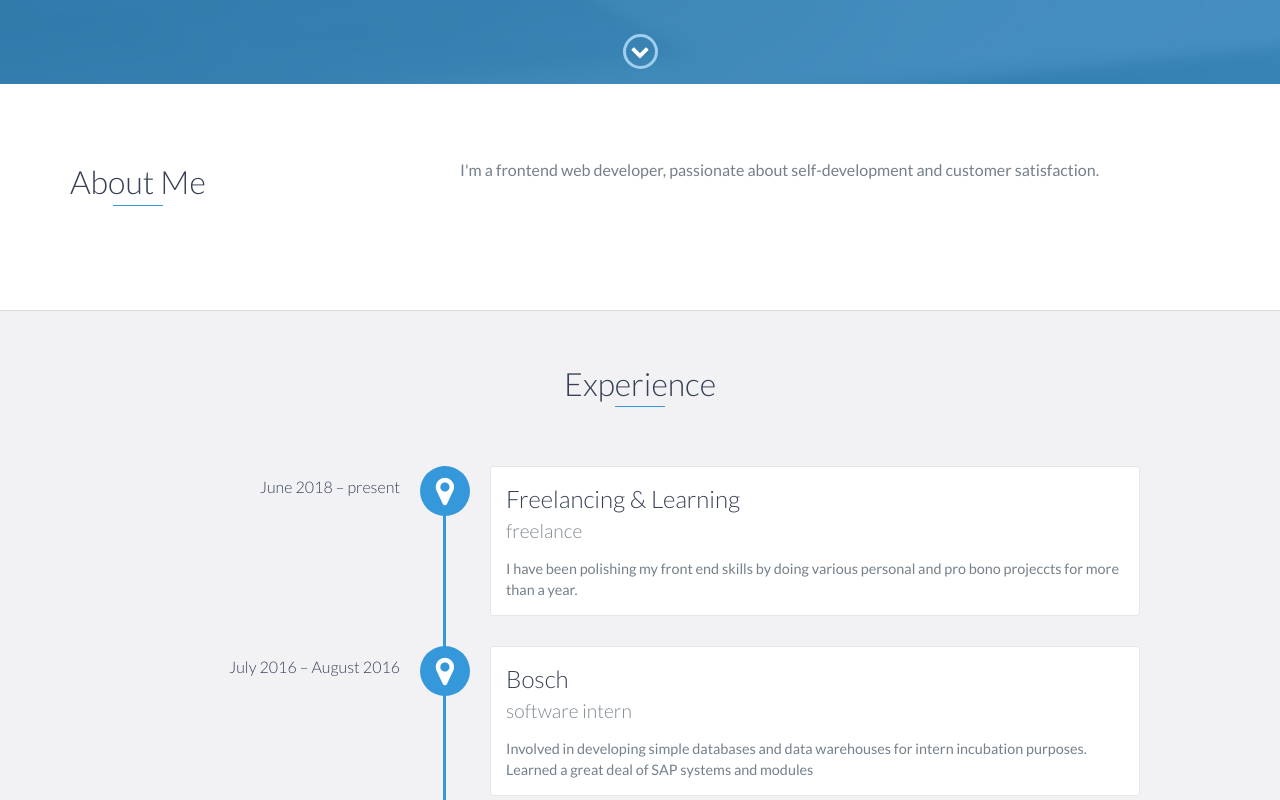
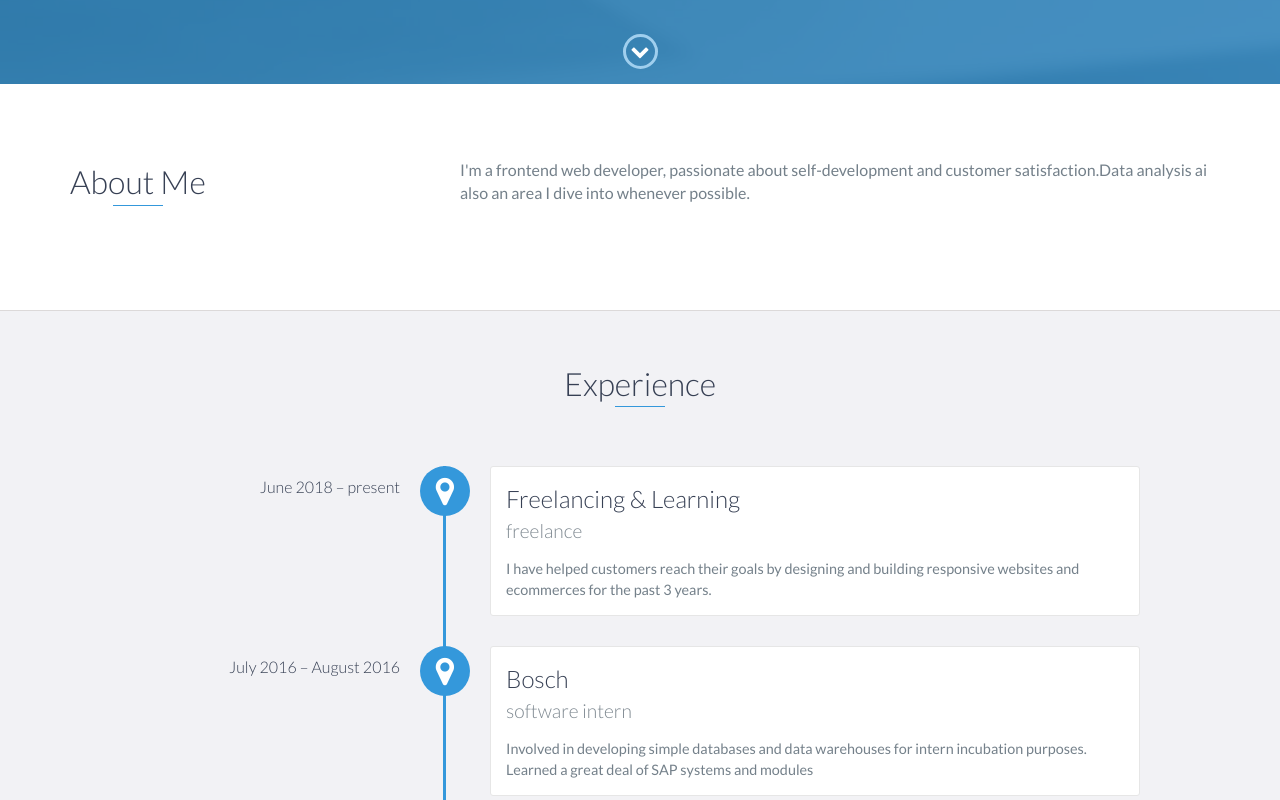
Before and after one commit to mudu93/mudu93.github.io, a website: page index.html in a window 1280 px wide. Shown: the part 716-1516 px from the top of the page. Drawn offline with nearby package versions, Linux system fonts and the light colour scheme.

Commit message:
Update index.html
edits

```diff
--- a/index.html
+++ b/index.html
@@ -77,7 +77,8 @@
                 </div>
                 <div class="col-md-8">
                     <p>
-                        I'm a frontend web developer, passionate about self-development and customer satisfaction.
+                        I'm a frontend web developer, passionate about self-development and customer satisfaction.Data analysis ai also an area
+			    I dive into whenever possible.
                     </p>
                 </div>
             </div>
@@ -92,8 +93,7 @@
                 <h3>Freelancing & Learning</h3>
                 <h4>freelance</h4>
                 <p>
-                    I have been polishing my front end skills by doing various personal
-                    and pro bono projeccts for more than a year.
+                    I have helped customers reach their goals by designing and building responsive websites and ecommerces for the past 3 years.
                 </p>
             </div>
 
```
